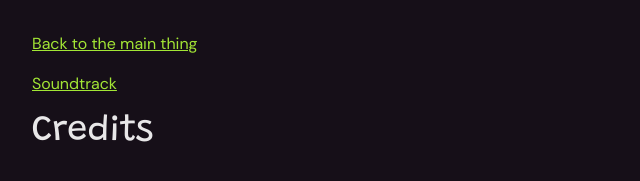
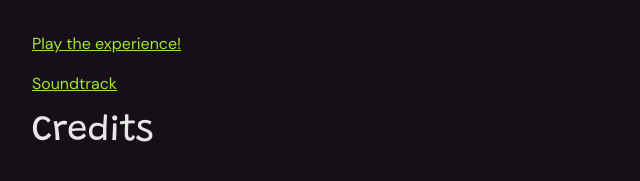
Before and after one commit to b7s9/wayside, a website built with Parcel: page src/credits.html in a window 1280 px wide. Shown: the top 181 px of the page, 224-864 px from the left. Built offline with nearby package versions, Linux system fonts and the light colour scheme.

```diff
--- a/src/credits.html
+++ b/src/credits.html
@@ -31,7 +31,7 @@
 <body class="credits bg-surface-900 text-white text-opacity-90">
 
 	<div class="content-area pt-8">
-		<a href="/" class="link mb-4 block">Back to the main thing</a>
+		<a href="/" class="link mb-4 block">Play the experience!</a>
 		<a href="https://creativityjam.bandcamp.com/album/wayside" target="_blank"
 			class="link mb-4 block">Soundtrack</a>
 		<h1 class="text-4xl font-action">Credits</h1>
```
Also changed, not shown: static/data/main.json (+1 -1 lines), static/img/emotes/jellychair_neutral.png (added), 1 other file.
